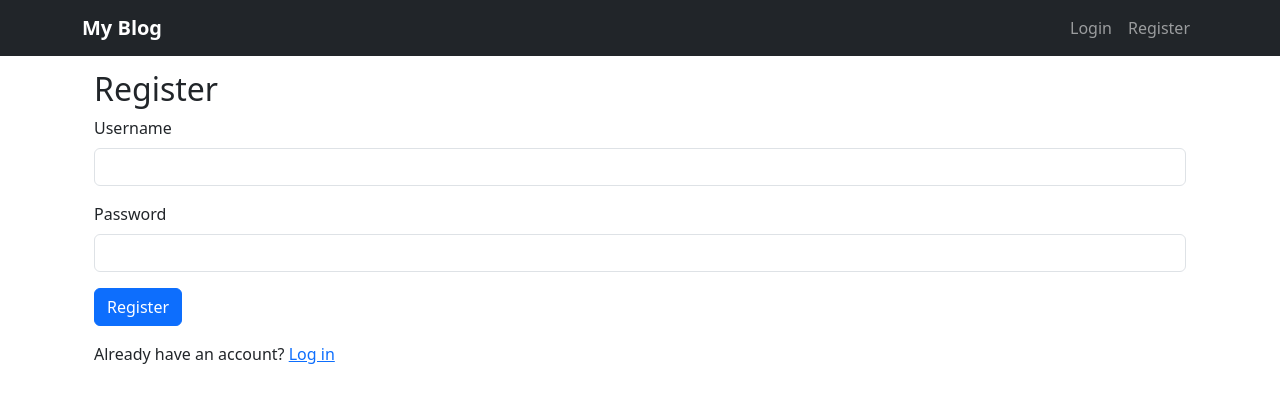
After one commit to AlfredoCorvi/flask_blog, a Flask app: page /register in a window 1280 px wide. The commit adds this page. Shown: the top 403 px of the page. Run offline with Flask 3, Linux system fonts and the light colour scheme.

Commit message:
register function added

```diff
--- a/app.py
+++ b/app.py
@@ -196,6 +196,47 @@ def view_post(id):
 
     return render_template('view_post.html', post=post, comments=comments)
 
+@app.route('/register', methods=['GET', 'POST'])
+def register():
+    if request.method == 'POST':
+        username = request.form['username']
+        password = request.form['password']
+
+        if not username or not password:
+            flash("Username and password are required!", "danger")
+            return redirect(url_for('register'))
+
+        conn = get_db_connection()
+        existing_user = conn.execute(
+            'SELECT * FROM users WHERE username = ?', (username,)
+        ).fetchone()
+
+        if existing_user:
+            conn.close()
+            flash("Username already taken, please choose another.", "warning")
+            return redirect(url_for('register'))
+
+        # Hash the password and insert new user
+        hashed_password = generate_password_hash(password)
+        conn.execute(
+            'INSERT INTO users (username, password) VALUES (?, ?)',
+            (username, hashed_password)
+        )
+        conn.commit()
+
+        # Get the user we just inserted
+        user = conn.execute('SELECT * FROM users WHERE username = ?', (username,)).fetchone()
+        conn.close()
+
+        # Automatically log in
+        session['user_id'] = user['id']
+        session['username'] = user['username']
+
+        flash("Registration successful! You are now logged in.", "success")
+        return redirect(url_for('home'))
+
+    return render_template('register.html')
+
 
 # ------------------ Run App ------------------
 
--- a/templates/base.html
+++ b/templates/base.html
@@ -15,12 +15,9 @@
             </button>
             <div class="collapse navbar-collapse" id="navbarNav">
                 <ul class="navbar-nav ms-auto">
-                    <li class="nav-item">
-                        <a class="nav-link" href="{{ url_for('home') }}">Home</a>
-                    </li>
                     {% if session.get('user_id') %}
                         <li class="nav-item">
-                        <a class="nav-link" href="{{ url_for('add') }}">Add Post</a>
+                            <span class="nav-link">Hello, {{ session['username'] }}</span>
                         </li>
                         <li class="nav-item">
                             <a class="nav-link" href="{{ url_for('logout') }}">Logout</a>
@@ -28,6 +25,9 @@
                     {% else %}
                         <li class="nav-item">
                             <a class="nav-link" href="{{ url_for('login') }}">Login</a>
+                        </li>
+                        <li class="nav-item">
+                            <a class="nav-link" href="{{ url_for('register') }}">Register</a>
                         </li>
                     {% endif %}
                 </ul>
--- /dev/null
+++ b/templates/register.html
@@ -0,0 +1,19 @@
+{% extends "base.html" %}
+
+{% block content %}
+<div class="container mt-5">
+  <h2>Register</h2>
+  <form method="POST">
+    <div class="mb-3">
+      <label for="username" class="form-label">Username</label>
+      <input type="text" name="username" class="form-control" required>
+    </div>
+    <div class="mb-3">
+      <label for="password" class="form-label">Password</label>
+      <input type="password" name="password" class="form-control" required>
+    </div>
+    <button type="submit" class="btn btn-primary">Register</button>
+  </form>
+  <p class="mt-3">Already have an account? <a href="{{ url_for('login') }}">Log in</a></p>
+</div>
+{% endblock %}
```
Lines whose indentation alone changed are shown as unchanged.
